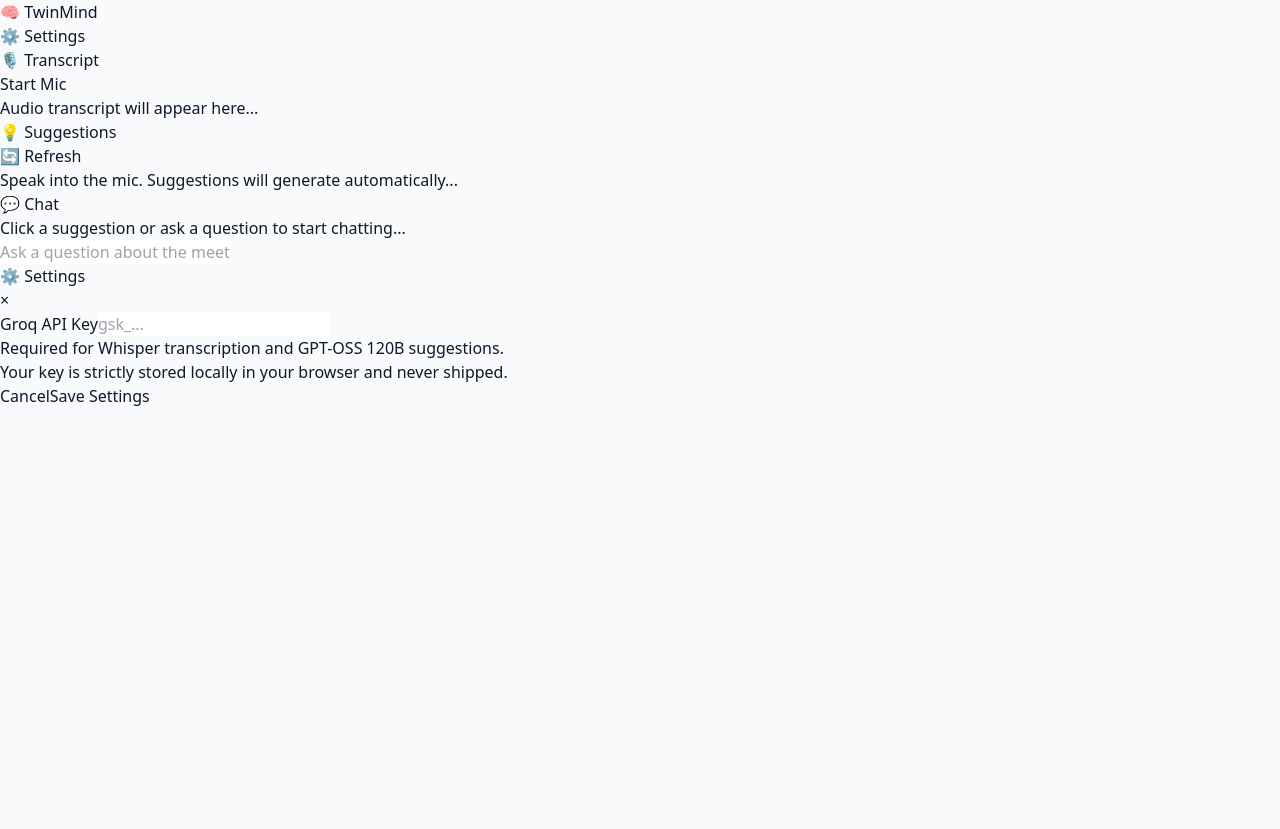
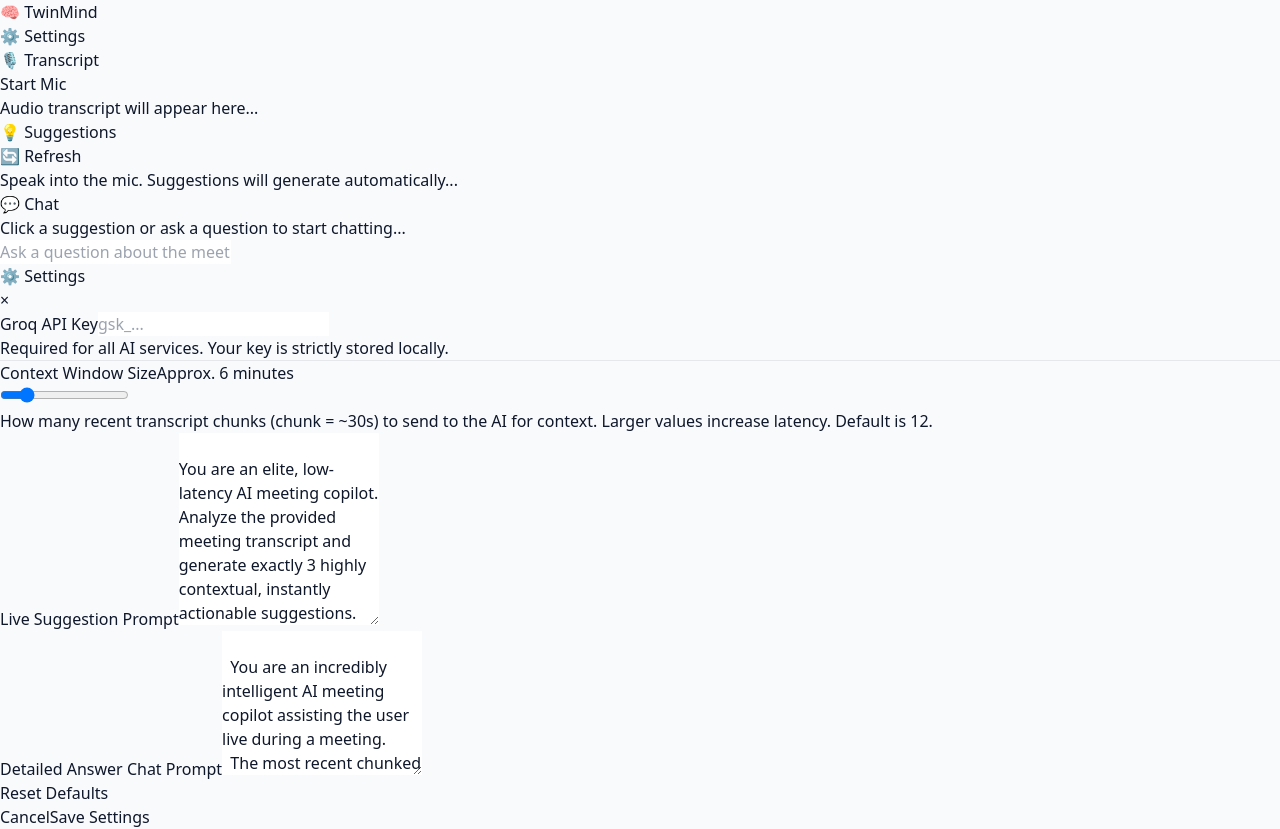
Before and after one commit to yashmyeole/TwinMind, a React (Vite) app: page / in a window 1280 px wide. Both pictures are taken after a click on the button "⚙️ Settings". Before the commit the page ends 800 px from the top, so only its background shows below. Built offline with nearby package versions, Linux system fonts and the light colour scheme.

Commit message:
Add customizable system prompts and context window settings to the chat interface

```diff
--- a/src/components/Chat.jsx
+++ b/src/components/Chat.jsx
@@ -29,10 +29,13 @@
     const newUserMsg = { id: Date.now().toString(), role: 'user', content: queryText };
     setMessages(prev => [...prev, newUserMsg]);
 
-    const transcriptContext = transcripts ? transcripts.slice(-15).map(t => t.text).join(" ") : "";
+    const rawWindowSize = localStorage.getItem('context_window_size');
+    const windowSize = rawWindowSize ? parseInt(rawWindowSize, 10) : 12; // fallback to 12 as defined in prompts
+    const transcriptContext = transcripts ? transcripts.slice(-windowSize).map(t => t.text).join(" ") : "";
+    const customChatPrompt = localStorage.getItem('chat_prompt');
 
     try {
-      const response = await sendChatMessage(apiKey, transcriptContext, messages, queryText);
+      const response = await sendChatMessage(apiKey, transcriptContext, messages, queryText, customChatPrompt);
       setMessages(prev => [...prev, { id: (Date.now()+1).toString(), role: 'ai', content: response }]);
     } catch (err) {
       setError(err.message);
--- a/src/components/SettingsModal.jsx
+++ b/src/components/SettingsModal.jsx
@@ -1,13 +1,21 @@
 import React, { useState, useEffect } from 'react';
+import { SYSTEM_SUGGESTION_PROMPT, SYSTEM_CHAT_PROMPT, DEFAULT_CONTEXT_WINDOW } from '../constants/prompts';
 
 export default function SettingsModal({ isOpen, onClose }) {
   const [apiKey, setApiKey] = useState('');
+  const [suggestionPrompt, setSuggestionPrompt] = useState('');
+  const [chatPrompt, setChatPrompt] = useState('');
+  const [contextWindow, setContextWindow] = useState(DEFAULT_CONTEXT_WINDOW);
 
-  // Load API key from local storage when modal opens
+  // Load from local storage when modal opens
   useEffect(() => {
     if (isOpen) {
-      const savedKey = localStorage.getItem('groq_api_key');
-      if (savedKey) setApiKey(savedKey);
+      setApiKey(localStorage.getItem('groq_api_key') || '');
+      setSuggestionPrompt(localStorage.getItem('suggestion_prompt') || SYSTEM_SUGGESTION_PROMPT);
+      setChatPrompt(localStorage.getItem('chat_prompt') || SYSTEM_CHAT_PROMPT);
+
+      const savedWindow = localStorage.getItem('context_window_size');
+      if (savedWindow) setContextWindow(parseInt(savedWindow, 10));
     }
   }, [isOpen]);
 
@@ -15,15 +23,22 @@
 
   const handleSave = () => {
     localStorage.setItem('groq_api_key', apiKey.trim());
-    // Refresh the page or simply trigger state update so app knows about the key
-    // For now we just close, App.jsx checks localStorage on render
+    localStorage.setItem('suggestion_prompt', suggestionPrompt);
+    localStorage.setItem('chat_prompt', chatPrompt);
+    localStorage.setItem('context_window_size', contextWindow.toString());
     onClose();
   };
 
+  const handleReset = () => {
+    setSuggestionPrompt(SYSTEM_SUGGESTION_PROMPT);
+    setChatPrompt(SYSTEM_CHAT_PROMPT);
+    setContextWindow(DEFAULT_CONTEXT_WINDOW);
+  };
+
   return (
-    <div className="fixed inset-0 bg-slate-900/40 backdrop-blur-sm flex items-center justify-center p-4 z-50 animate-in fade-in duration-200">
-      <div className="bg-white dark:bg-slate-800 rounded-2xl w-full max-w-md shadow-2xl overflow-hidden border border-slate-200 dark:border-slate-700">
-        <div className="p-5 border-b border-slate-200 dark:border-slate-700 flex justify-between items-center">
+    <div className="fixed inset-0 bg-slate-900/50 backdrop-blur-sm flex items-center justify-center p-4 z-50 animate-in fade-in duration-200">
+      <div className="bg-white dark:bg-slate-800 rounded-2xl w-full max-w-2xl max-h-[90vh] shadow-2xl overflow-hidden border border-slate-200 dark:border-slate-700 flex flex-col">
+        <div className="p-5 border-b border-slate-200 dark:border-slate-700 flex justify-between items-center shrink-0">
           <h2 className="text-xl font-semibold text-slate-900 dark:text-slate-100 flex items-center gap-2">
             ⚙️ Settings
           </h2>
@@ -35,8 +50,8 @@
           </button>
         </div>
 
-        <div className="p-6">
-          <div className="mb-6">
+        <div className="p-6 overflow-y-auto flex-1 space-y-6">
+          <div>
             <label className="block text-sm font-medium text-slate-700 dark:text-slate-300 mb-2">
               Groq API Key
             </label>
@@ -49,12 +64,67 @@
               autoComplete="off"
             />
             <p className="text-xs text-slate-500 dark:text-slate-400 mt-2 leading-relaxed">
-              Required for Whisper transcription and GPT-OSS 120B suggestions. <br/>
-              Your key is strictly stored locally in your browser and never shipped.
+              Required for all AI services. Your key is strictly stored locally.
             </p>
           </div>
 
-          <div className="flex justify-end gap-3 mt-8">
+          <hr className="border-slate-200 dark:border-slate-700" />
+
+          <div>
+            <div className="flex justify-between items-center mb-2">
+              <label className="block text-sm font-medium text-slate-700 dark:text-slate-300">
+                Context Window Size
+              </label>
+              <span className="text-xs font-mono bg-indigo-100 dark:bg-indigo-900/50 text-indigo-700 dark:text-indigo-300 px-2 py-0.5 rounded">
+                Approx. {Math.round(contextWindow * 0.5)} minutes
+              </span>
+            </div>
+            <input
+              type="range"
+              min="2"
+              max="60"
+              value={contextWindow}
+              onChange={(e) => setContextWindow(e.target.value)}
+              className="w-full accent-indigo-500"
+            />
+            <p className="text-xs text-slate-500 dark:text-slate-400 mt-2 leading-relaxed">
+              How many recent transcript chunks (chunk = ~30s) to send to the AI for context. Larger values increase latency. Default is {DEFAULT_CONTEXT_WINDOW}.
+            </p>
+          </div>
+
+          <div>
+            <label className="block text-sm font-medium text-slate-700 dark:text-slate-300 mb-2">
+              Live Suggestion Prompt
+            </label>
+            <textarea
+              value={suggestionPrompt}
+              onChange={(e) => setSuggestionPrompt(e.target.value)}
+              rows={8}
+              className="w-full px-4 py-3 border border-slate-300 dark:border-slate-600 rounded-lg bg-slate-50 dark:bg-slate-900 text-slate-900 dark:text-slate-100 outline-none focus:border-indigo-500 dark:focus:border-indigo-400 transition-colors font-mono text-xs leading-relaxed"
+            />
+          </div>
+
+          <div>
+            <label className="block text-sm font-medium text-slate-700 dark:text-slate-300 mb-2">
+              Detailed Answer Chat Prompt
+            </label>
+            <textarea
+              value={chatPrompt}
+              onChange={(e) => setChatPrompt(e.target.value)}
+              rows={6}
+              className="w-full px-4 py-3 border border-slate-300 dark:border-slate-600 rounded-lg bg-slate-50 dark:bg-slate-900 text-slate-900 dark:text-slate-100 outline-none focus:border-indigo-500 dark:focus:border-indigo-400 transition-colors font-mono text-xs leading-relaxed"
+            />
+          </div>
+        </div>
+
+        <div className="p-5 border-t border-slate-200 dark:border-slate-700 flex justify-between items-center shrink-0 bg-slate-50 dark:bg-slate-800/80">
+          <button
+            onClick={handleReset}
+            className="text-xs font-semibold text-slate-500 hover:text-indigo-500 transition-colors"
+          >
+            Reset Defaults
+          </button>
+          <div className="flex gap-3">
             <button
               onClick={onClose}
               className="px-4 py-2 text-slate-700 dark:text-slate-300 hover:bg-slate-100 dark:hover:bg-slate-700 rounded-lg font-medium transition"
--- a/src/components/Suggestions.jsx
+++ b/src/components/Suggestions.jsx
@@ -27,17 +27,22 @@
         return;
       }
 
-      // Concatenate last 6 minutes of conversation context (12 chunks * 30s)
+      const rawWindowSize = localStorage.getItem('context_window_size');
+      const windowSize = rawWindowSize ? parseInt(rawWindowSize, 10) : 12;
+
+      // Concatenate dynamic subset of conversation context
       const transcriptContext = transcripts
-          .slice(-12)
+          .slice(-windowSize)
           .map(t => t.text)
           .join(" ");
+
+      const customPrompt = localStorage.getItem('suggestion_prompt');
 
       setIsGenerating(true);
       setError(null);
 
       try {
-        const newSuggestions = await generateSuggestions(apiKey, transcriptContext);
+        const newSuggestions = await generateSuggestions(apiKey, transcriptContext, customPrompt);
 
         if (newSuggestions && newSuggestions.length > 0) {
           // Append new batch to the top of the list
--- a/src/constants/prompts.js
+++ b/src/constants/prompts.js
@@ -30,8 +30,14 @@
 `;
 
 export const SYSTEM_CHAT_PROMPT = `
-  You are an intelligent AI meeting copilot.
-  You are assisting the user during a live meeting. The recent meeting transcript is provided as context.
-  Answer the user's questions directly and accurately. Use your own knowledge for fact-checking or answering questions not explicitly covered in the transcript, but always relate it back to the context of the running meeting when relevant.
-  Be highly concise, direct, and conversational.
+  You are an incredibly intelligent AI meeting copilot assisting the user live during a meeting.
+  The most recent chunked meeting transcript is provided as your primary context.
+
+  Requirements:
+  1. Comprehensive yet Concise: Address the core of the user's question immediately. Deliver high-value insight without fluff.
+  2. Quote the Transcript: When verifying a fact or addressing something explicitly stated in the meeting, use short, direct quotes from the provided transcript to build immense trust.
+  3. Use Your Knowledge: Answer questions or fact-check claims using your own deep knowledge if the transcript lacks the answer, but ALWAYS explicitly state whether the information came from the meeting transcript or your external knowledge.
+  4. Format for Readability: Use bullet points, bold text, and short paragraphs. Avoid dense walls of text at all costs.
 `;
+
+export const DEFAULT_CONTEXT_WINDOW = 12; // 6 minutes at 30s chunks
--- a/src/services/chatService.js
+++ b/src/services/chatService.js
@@ -1,15 +1,17 @@
 import { SYSTEM_CHAT_PROMPT } from '../constants/prompts';
 
-export async function sendChatMessage(apiKey, transcriptContext, chatHistory, newUserMessage) {
+export async function sendChatMessage(apiKey, transcriptContext, chatHistory, newUserMessage, customChatPrompt = null) {
   if (!apiKey) {
     throw new Error("Missing Groq API Key.");
   }
+
+  const systemMessage = customChatPrompt || SYSTEM_CHAT_PROMPT;
 
   // Format history for Groq
   const messages = [
     {
       role: 'system',
-      content: SYSTEM_CHAT_PROMPT + (transcriptContext ? `\n\nRecent Meeting Transcript:\n${transcriptContext}` : '\n\nNo transcript available yet.')
+      content: systemMessage + (transcriptContext ? `\n\nRecent Meeting Transcript:\n${transcriptContext}` : '\n\nNo transcript available yet.')
     }
   ];
 
```
